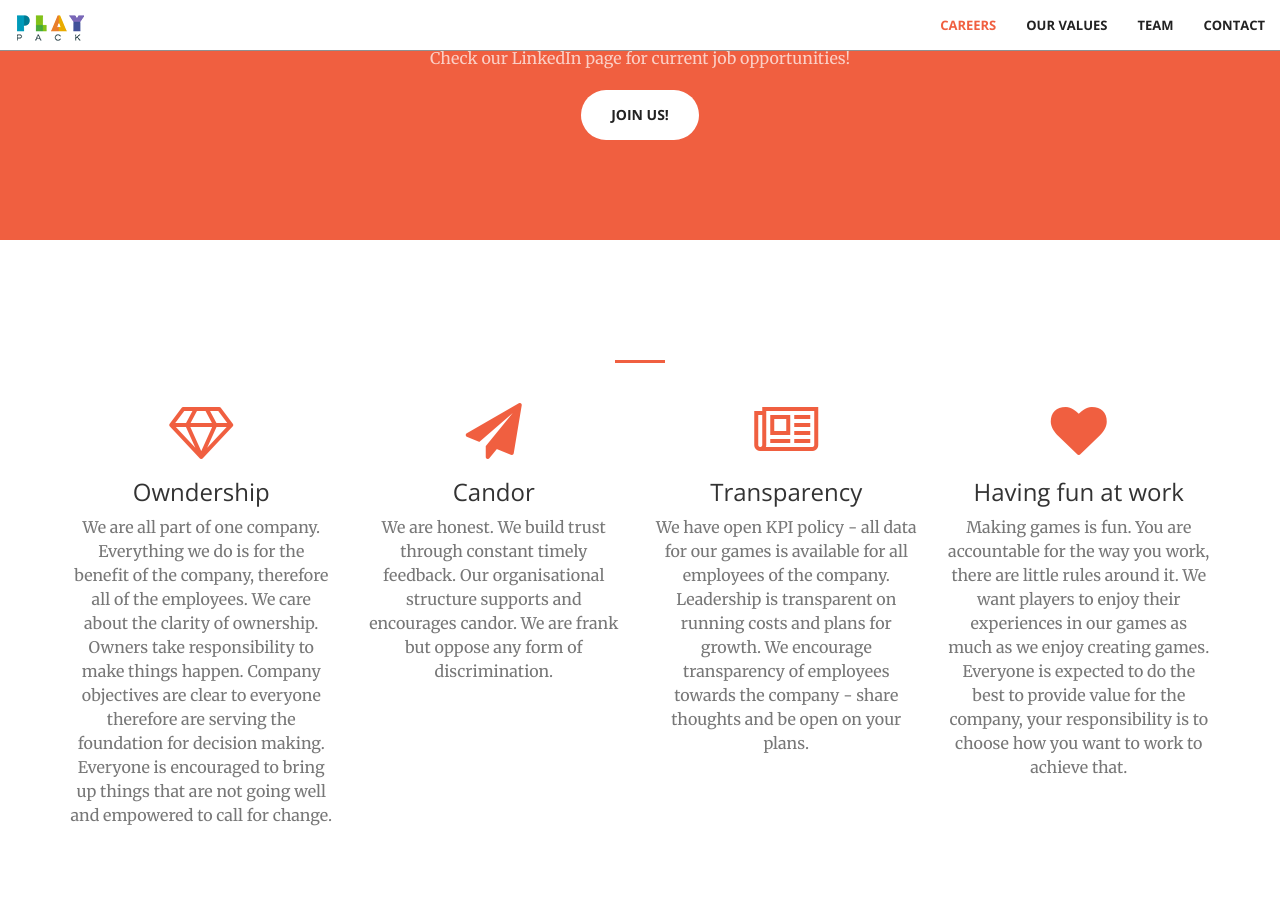
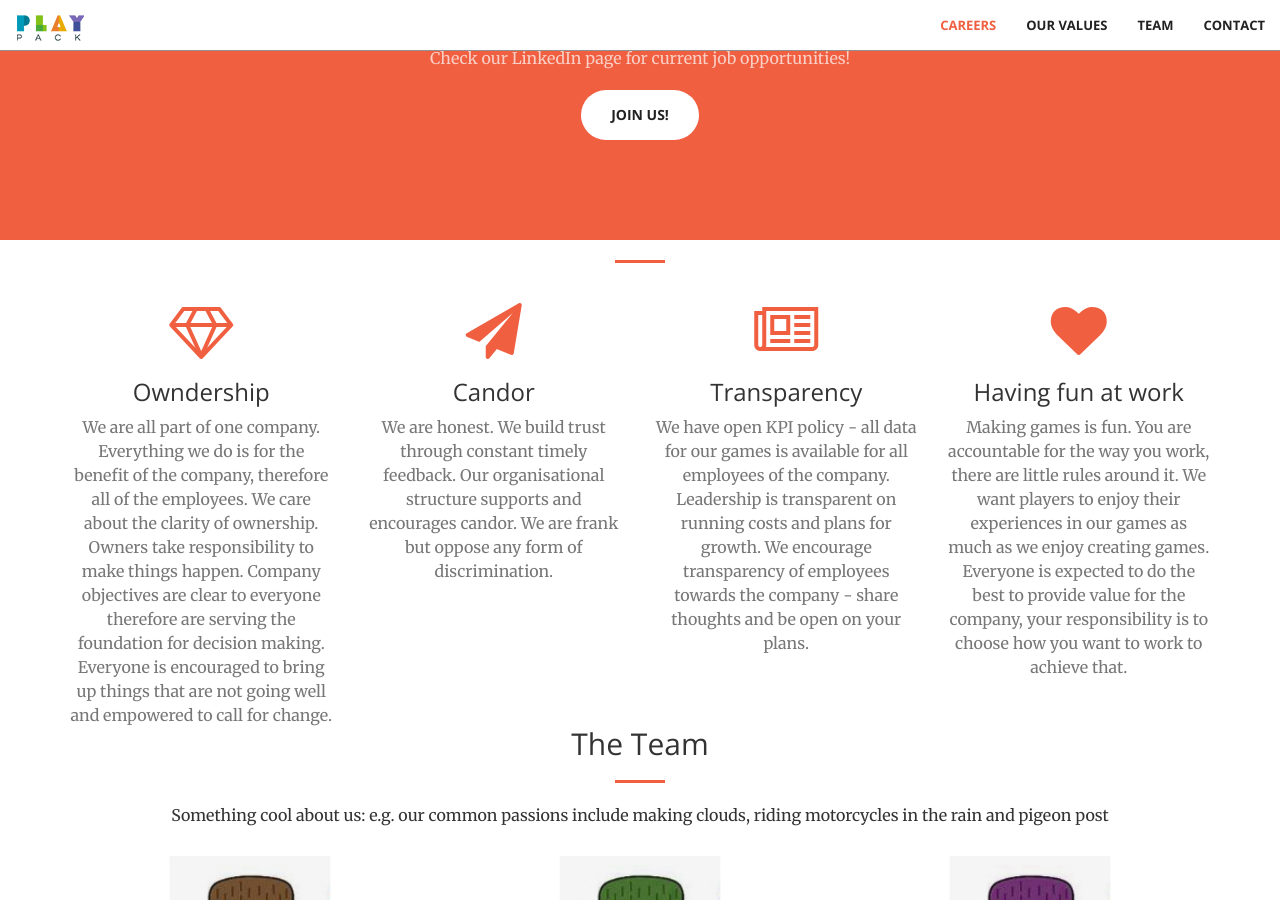
Before and after one commit to TatianaPP/newsite, a Jekyll site: the page built from index.html, in a window 1280 px wide and 900 px high, scrolled down 1150 px. Built offline with Jekyll 4.4.1, drawn with Linux system fonts in a browser that asks for light colours.

Commit message:
Update services.html

```diff
--- a/_includes/services.html
+++ b/_includes/services.html
@@ -1,5 +1,5 @@
-<section id="services">
-    <div class="container">
+<section class="no-padding" id="services">
+  <div class="container">
         <div class="row">
             <div class="col-lg-12 text-center">
                 <h2 class="section-heading" Our Values</h2>
```
